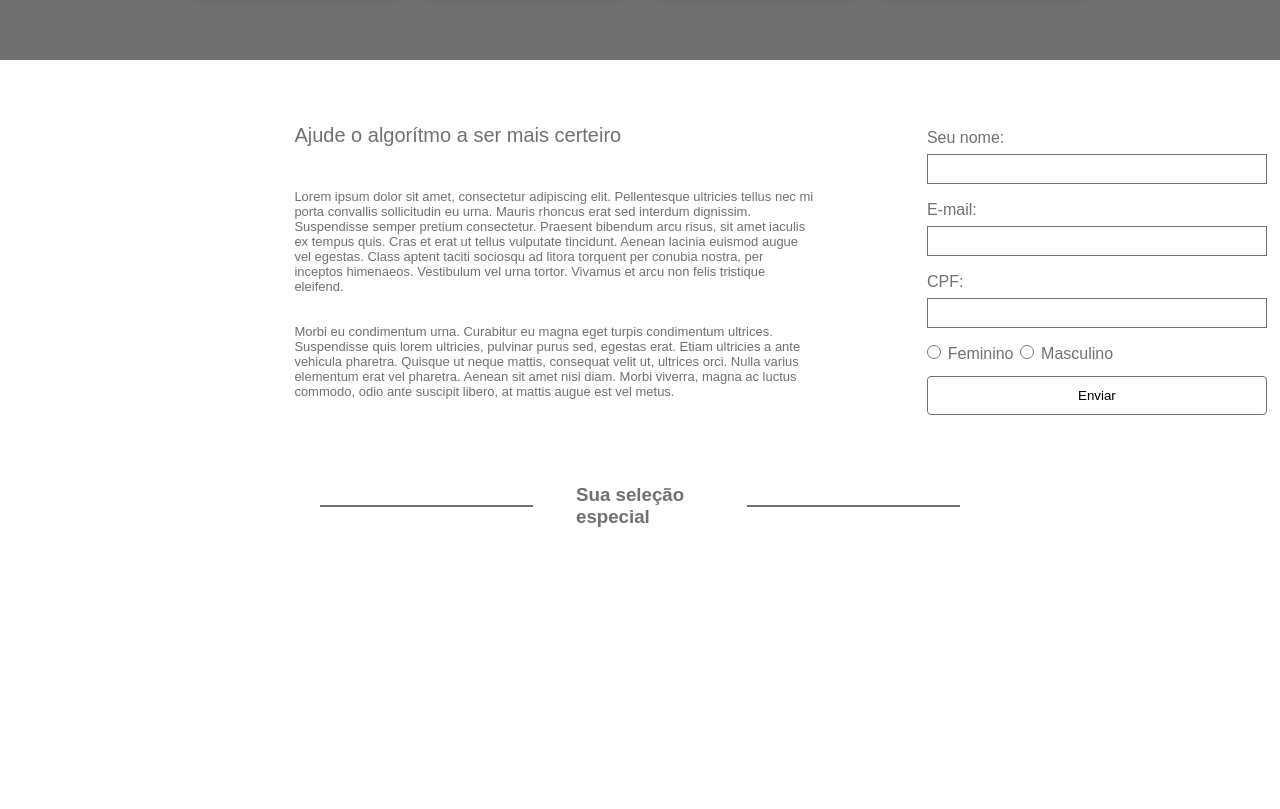
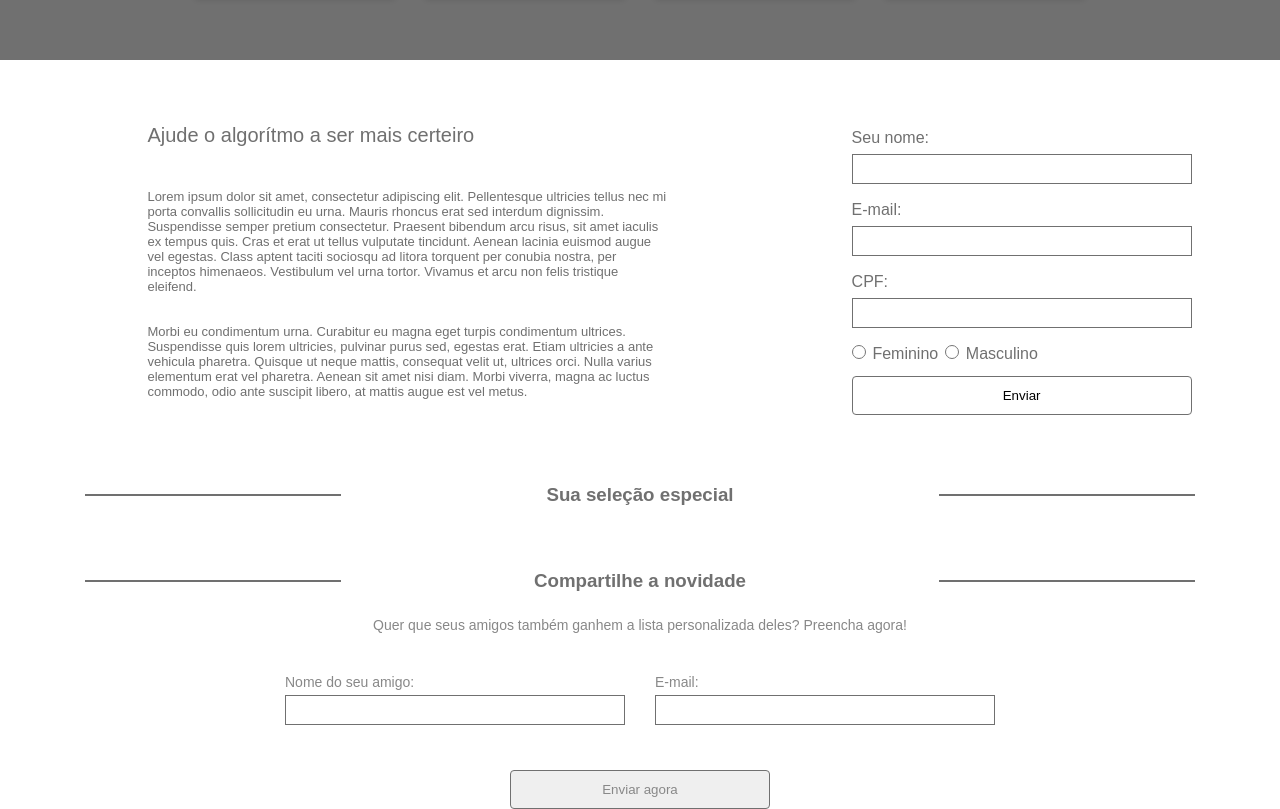
Before and after one commit to Henry-Januario/todo9, a React (Vite) app: page / in a window 1280 px wide. Shown: the part 241-1050 px from the top of the page. Before the commit the page ends 800 px from the top, so only its background shows below. Built offline with nearby package versions, Linux system fonts and the light colour scheme.

Commit message:
Criado e estilizado component de formulario para indicação

```diff
--- a/src/App.jsx
+++ b/src/App.jsx
@@ -1,5 +1,7 @@
 import './App.css'
+import FormIndication from './components/FormIndication/FormIndication/FormIndication'
 import Header from './components/Header/Header'
+import P from './components/P/P'
 import FirstSection from './components/Section/FirstSection'
 import Separator from './components/Separator/Separator'
 
@@ -10,6 +12,9 @@ function App() {
      <Header/>
      <FirstSection/>
      <Separator texto={"Sua seleção especial"}/>
+     <Separator texto={"Compartilhe a novidade"}/>
+     <P texto={"Quer que seus amigos também ganhem a lista personalizada deles? Preencha agora!"}/>
+     <FormIndication/>
     </div>
   )
 }
--- /dev/null
+++ b/src/components/FormIndication/FormIndication/FormIndication.jsx
@@ -0,0 +1,25 @@
+import React from 'react'
+import Button from '../../Button/Button'
+import Input from '../../Input/Input'
+import Label from '../../Label/Label'
+import S from './FormIndication.module.css'
+
+const FormIndication = () => {
+  return (
+    <form className={S.form}>
+        <div className={S.inputs}>
+            <div className={S.campos}>
+                <Label texto="Nome do seu amigo:" className={S.label}/>
+                <Input type="text" className={S.input}/>
+            </div>
+            <div className={S.campos}>
+            <Label texto="E-mail:" className={S.label}/>
+            <Input type="email" className={S.input}/>
+            </div>
+        </div>
+            <Button className={S.buttonIndication} texto={"Enviar agora"}/>
+    </form>
+  )
+}
+
+export default FormIndication
--- /dev/null
+++ b/src/components/FormIndication/FormIndication/FormIndication.module.css
@@ -0,0 +1,40 @@
+.form{
+    display: flex;
+    justify-content: center;
+    align-items: center;
+
+    flex-direction: column;
+}
+
+.inputs{
+    display: flex;
+    flex-direction: row;
+}
+
+.campos{
+    display: flex;
+    flex-direction: column;
+    padding: 15px;
+}
+
+.input{
+width: 340px;
+height: 30px;
+border: 1px solid #707070;
+}
+
+.label{
+font-size: 14px;
+color: #888888;
+margin-bottom: 5px;
+}
+
+
+.buttonIndication{
+width: 260px;
+height: 39px;
+border: 1px solid #707070;
+border-radius: 4px;
+color: #888888;
+margin-top: 30px;
+}
--- /dev/null
+++ b/src/components/P/P.jsx
@@ -0,0 +1,12 @@
+import React from 'react'
+import S from './P/P.module.css'
+
+const P = ({texto}) => {
+  return (
+    <div className={S.paragrafo}>
+    <p className={S.p}>{texto}</p>
+    </div>
+  )
+}
+
+export default P
--- /dev/null
+++ b/src/components/P/P/P.module.css
@@ -0,0 +1,10 @@
+.paragrafo{
+    display: flex;
+}
+
+.p{
+width: 100%;
+text-align: center;
+font-size: 14px;
+color: #888888;
+}
--- a/src/components/Section/FirstSection.module.css
+++ b/src/components/Section/FirstSection.module.css
@@ -1,7 +1,9 @@
 .firstSection{
     display: flex;
     flex-direction: row;
-    margin: 5% 20% 0 20%;
+    justify-content: center;
+    margin-top: 5%;
     background-color: rgb(255, 255, 255);
     color: #707070;
+    width: 100%;
 }
--- a/src/components/Separator/Separator.module.css
+++ b/src/components/Separator/Separator.module.css
@@ -2,17 +2,18 @@
     display: grid;
     grid-template-columns: repeat(3, 1fr);
     align-items: center;
-    margin: 5% 0% 0% 25%;
+    margin: 5% 0% 0% 0%;
     padding: 0;
-    width: 50%;
-    justify-content: center;
+    width: 100%;
 }
 
 .hr{
     border: 1px solid #707070;
+    margin: 0 20% 0 20%;
 }
 
 .h3{
-    margin-left: 20%;
     color: #707070;
+    padding: 0;
+    text-align: center;
 }
```
